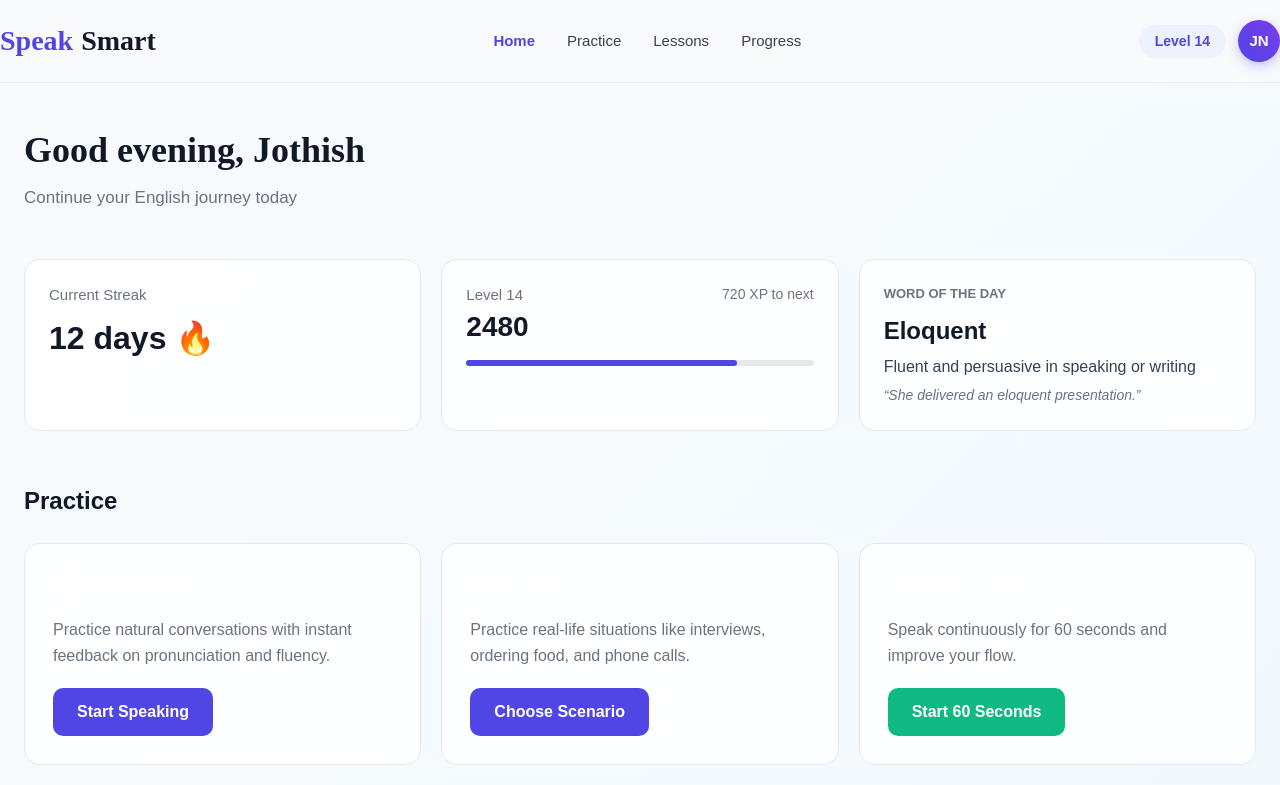
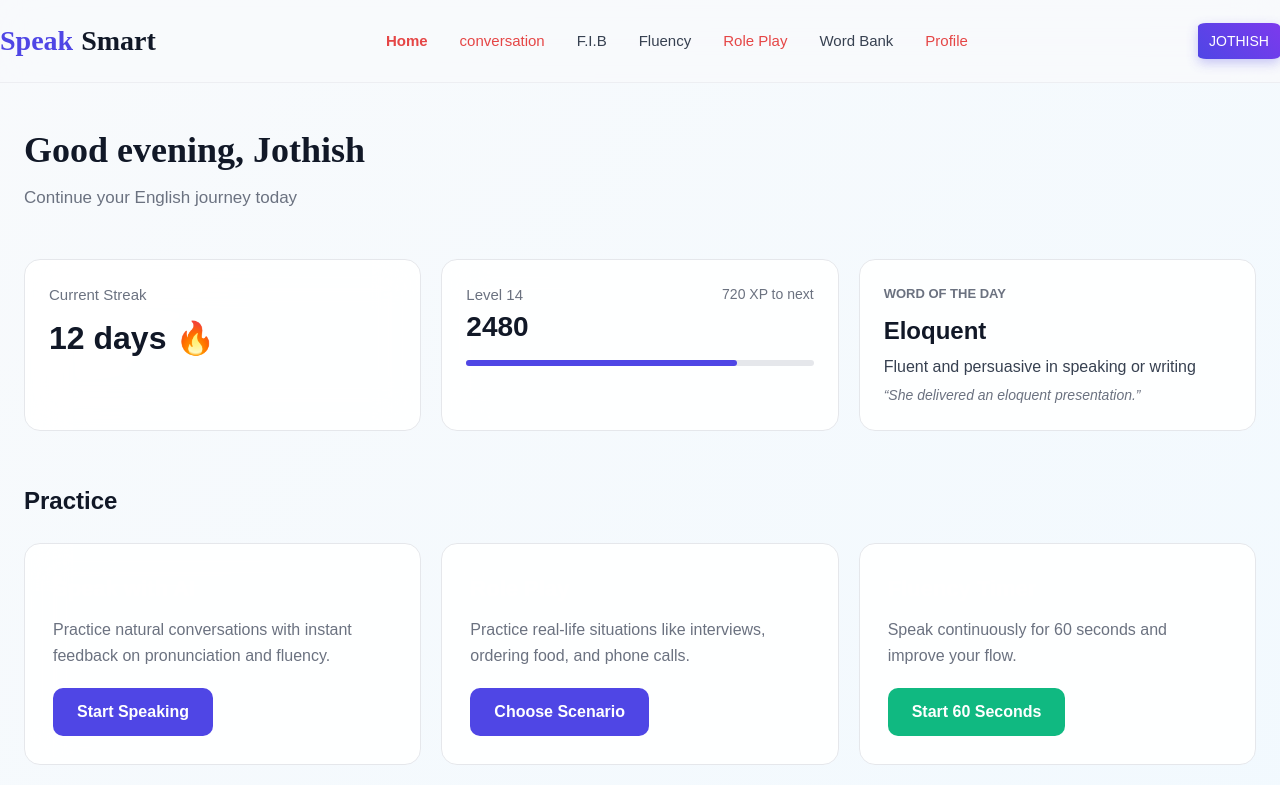
Before and after one commit to JYOTHISHTM/SpeakSmart-client, a React (Vite) app: page /home in a window 1280 px wide. Shown: the top 785 px of the page. Built offline with nearby package versions, Linux system fonts and the light colour scheme.

Commit message:
feat(ui): update navbar with branding and navigation

```diff
--- a/src/components/Navbar.tsx
+++ b/src/components/Navbar.tsx
@@ -1,6 +1,6 @@
 import { Link } from "react-router-dom";
 
-export default function Navbar({ level = 14 }) {
+export default function Navbar() {
   return (
     <nav style={{
       maxWidth: "1280px",
@@ -17,6 +17,7 @@ export default function Navbar({ level = 14 }) {
       borderBottom: "1px solid rgba(229, 231, 235, 0.6)"
     }}>
       {/* Logo */}
+      <Link to="/" style={{ textDecoration: "none" }}>
       <div style={{ display: "flex", alignItems: "center", gap: 8 }}>
         <span style={{
           fontFamily: "'Playfair Display', serif",
@@ -31,6 +32,8 @@ export default function Navbar({ level = 14 }) {
           fontSize: 28
         }}>Smart</span>
       </div>
+</Link>
+
 
       {/* Menu Links */}
       <div style={{
@@ -40,39 +43,33 @@ export default function Navbar({ level = 14 }) {
         fontWeight: 500,
         color: "#374151"
       }}>
-        <Link to="/" style={{ color: "#4F46E5", fontWeight: 600, textDecoration: "none" }}>Home</Link>
-        <Link to="/practice" style={{ textDecoration: "none" }}>Practice</Link>
-        <Link to="/lessons" style={{ textDecoration: "none" }}>Lessons</Link>
-        <Link to="/progress" style={{ textDecoration: "none" }}>Progress</Link>
+        <Link to="/home" style={{ color: "#e54646", fontWeight: 600, textDecoration: "none" }}>Home</Link>
+        <Link to="/conversation" style={{  color: "#e54646",textDecoration: "none" }}>conversation</Link>
+        <Link to="/lessons" style={{ textDecoration: "none" }}>F.I.B</Link>
+        <Link to="/lessons" style={{ textDecoration: "none" }}>Fluency</Link>
+        <Link to="/role-play" style={{ color: "#e54646", textDecoration: "none" }}>Role Play</Link>
+        <Link to="/progress" style={{ textDecoration: "none" }}>Word Bank</Link>
+        <Link to="/profile" style={{ color: "#e54646", textDecoration: "none" }}>Profile</Link>
       </div>
 
       {/* Right Side */}
       <div style={{ display: "flex", alignItems: "center", gap: 12 }}>
-        <div style={{
-          background: "#EEF2FF",
-          color: "#4F46E5",
-          padding: "6px 16px",
-          borderRadius: 30,
-          fontSize: 14,
-          fontWeight: 600
-        }}>
-          Level {level}
-        </div>
+
 
         <div style={{
-          width: 42,
-          height: 42,
-          borderRadius: "50%",
+          width: 82,
+          height: 36,
+          borderRadius: "10%",
           background: "linear-gradient(45deg, #4F46E5, #7C3AED)",
           display: "flex",
           alignItems: "center",
           justifyContent: "center",
           color: "white",
-          fontWeight: 700,
-          fontSize: 15,
+          fontWeight: 400,
+          fontSize: 14,
           boxShadow: "0 4px 12px rgba(79, 70, 229, 0.3)"
         }}>
-          JN
+          JOTHISH
         </div>
       </div>
     </nav>
```
